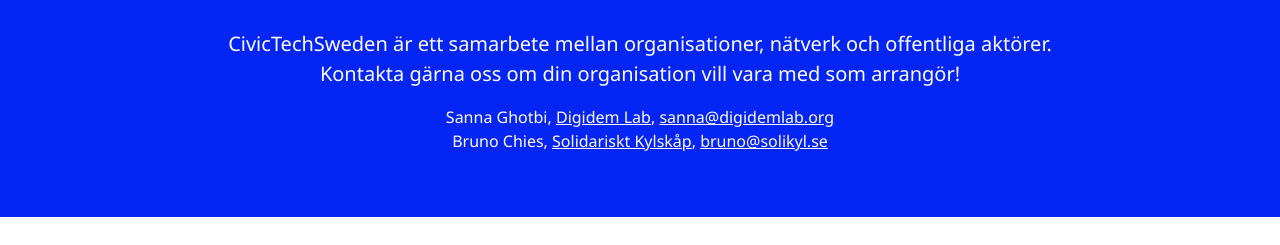
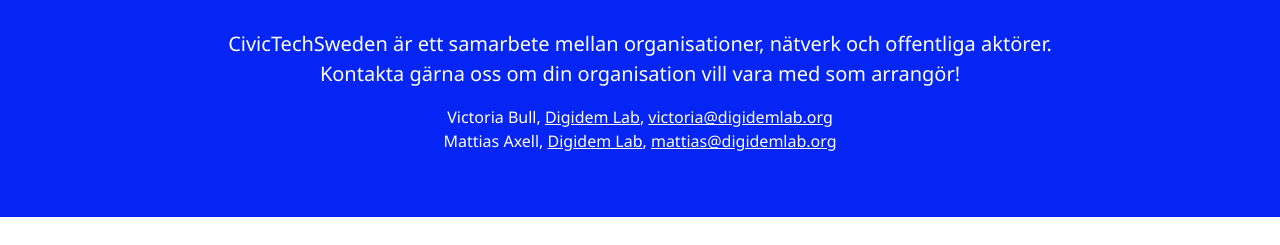
Before and after one commit to civictechsweden/civictech.se, a Jekyll site: the page built from tack.md, in a window 1280 px wide. Shown: the part 814-1059 px from the top of the page. Built offline with Jekyll 4.4.1, drawn with Linux system fonts in a browser that asks for light colours; nearby versions of some CDN libraries; grey boxes are pictures that could not be loaded.

Commit message:
update contact info

```diff
--- a/_includes/contact.html
+++ b/_includes/contact.html
@@ -10,8 +10,8 @@
     <div class="row">
       <div class="col">
         <p class="text-white text-center" style="font-size:1rem;">
-          Sanna Ghotbi, <a  class="text-white" href="http://digidemlab.org">Digidem Lab</a>, <a class="text-white" href="mailto:sanna@digidemlab.org">sanna@digidemlab.org</a><br>
-          Bruno Chies, <a  class="text-white" href="http://solikyl.se/">Solidariskt Kylskåp</a>, <a class="text-white" href="mailto:bruno@solikyl.se">bruno@solikyl.se</a></p>
+          Victoria Bull, <a  class="text-white" href="https://digidemlab.org">Digidem Lab</a>, <a class="text-white" href="mailto:victoria@digidemlab.org">victoria@digidemlab.org</a><br>
+          Mattias Axell, <a  class="text-white" href="https://digidemlab.org">Digidem Lab</a>, <a class="text-white" href="mailto:mattias@digidemlab.org">mattias@digidemlab.org</a></p>
       </div>
     </div>
   </div>
```
